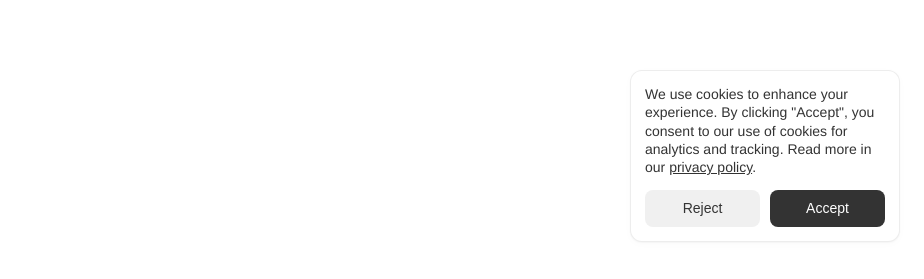
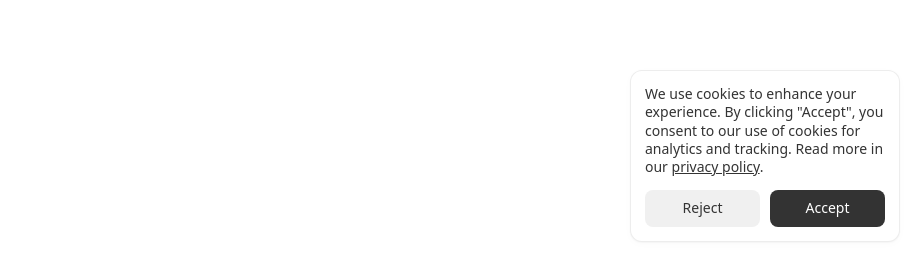
Before and after one commit to jeremyblaze/Choc-Chip, a plain HTML site: page index.html in a window 1280 px wide. Shown: the part 534-813 px from the top of the page, without its empty margins (356-1280 px from the left). Drawn offline with Linux system fonts and the light colour scheme.

Commit message:
Font bug fix

```diff
--- a/chocchip/chocchip.css
+++ b/chocchip/chocchip.css
@@ -13,13 +13,13 @@
     font-size: 14px;
     line-height: 1.3;
     z-index: 9999;
-    font-family: -system-ui, helvetica, arial, sans-serif;
   }
 
   #chocChipBanner * {
     margin: 0;
     padding: 0;
     box-sizing: border-box;
+    font-family: system-ui, helvetica, arial, sans-serif;
   }
 
   #chocChipBanner a {
```
